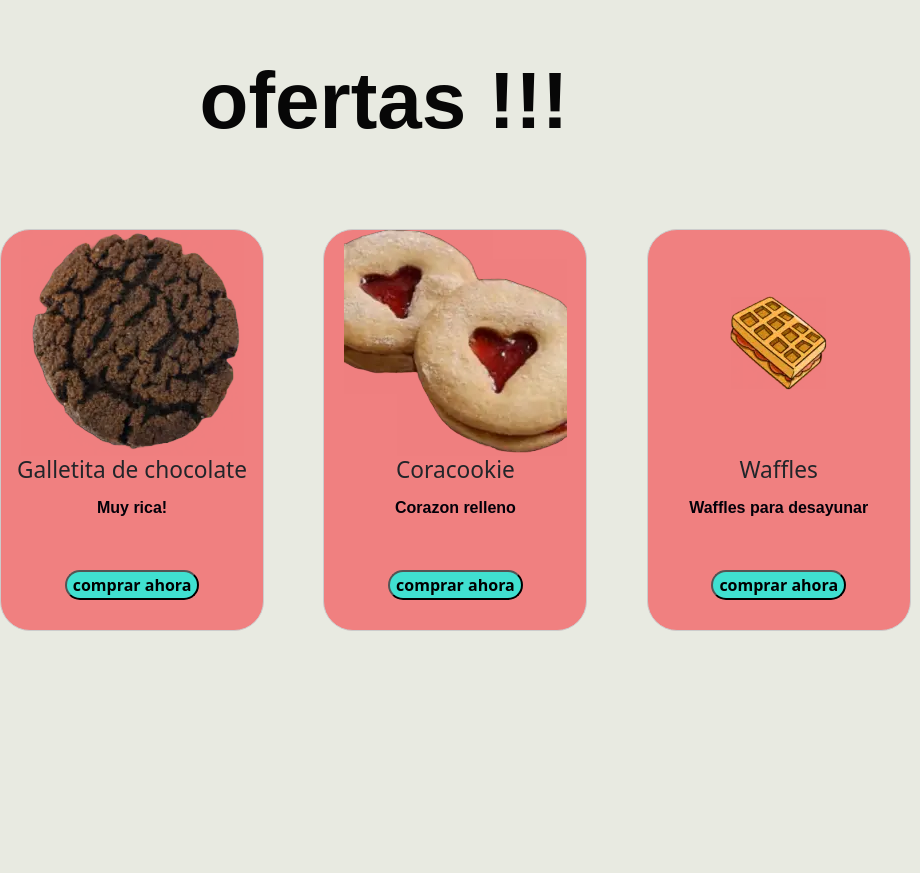
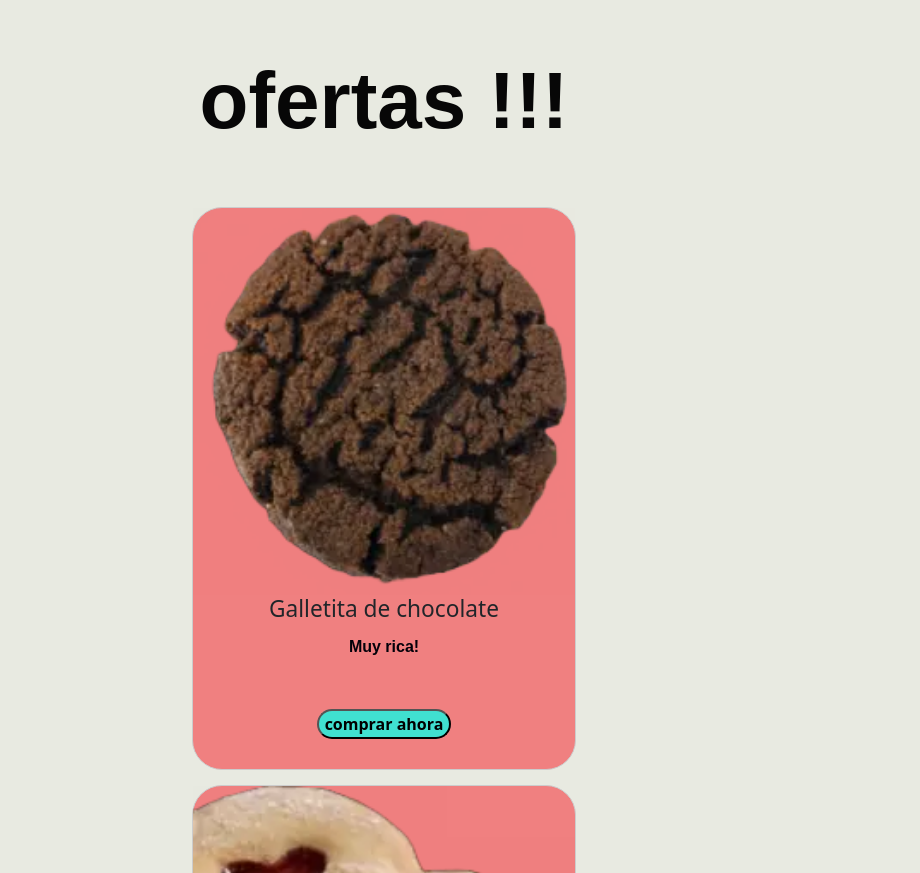
Before and after one commit to JuanJunqua/JunquaWebsite, a website: page index.html in a window 768 px wide. Shown: the part 1107-1980 px from the top of the page, 920 px wide, since content can reach past the window. Drawn offline with nearby package versions, Linux system fonts and the light colour scheme.

Commit message:
footer y resolucion

```diff
--- a/index.html
+++ b/index.html
@@ -251,7 +251,7 @@
 
   <!-- formulario de newsletter -->
 
-  <form>
+  <form class="text-center">
     <div>
       <label for="name">Subscribite a nuestro Newsletter!</label>
     </div>
--- a/scss/_breakpoints.scss
+++ b/scss/_breakpoints.scss
@@ -55,3 +55,22 @@
 
         }
 }
+
+@media (max-width: 850px) and (min-width: 400px){
+
+
+    .tarjeta{
+        width: 50%;
+        display: block;
+        margin: auto;
+    }
+
+    .tarjeta img{
+        width: 100%;
+    }
+    .tarjeta .box{
+        width: 100%;
+        margin-bottom: 4%;
+    }
+
+}
```
Also changed, not shown: contacto.html (+1 -1 lines), error404.html (+1 -1 lines), locales.html (+1 -1 lines), nosotros.html (+1 -1 lines), productos.html (+1 -1 lines), css/main.css, 1 other file.
